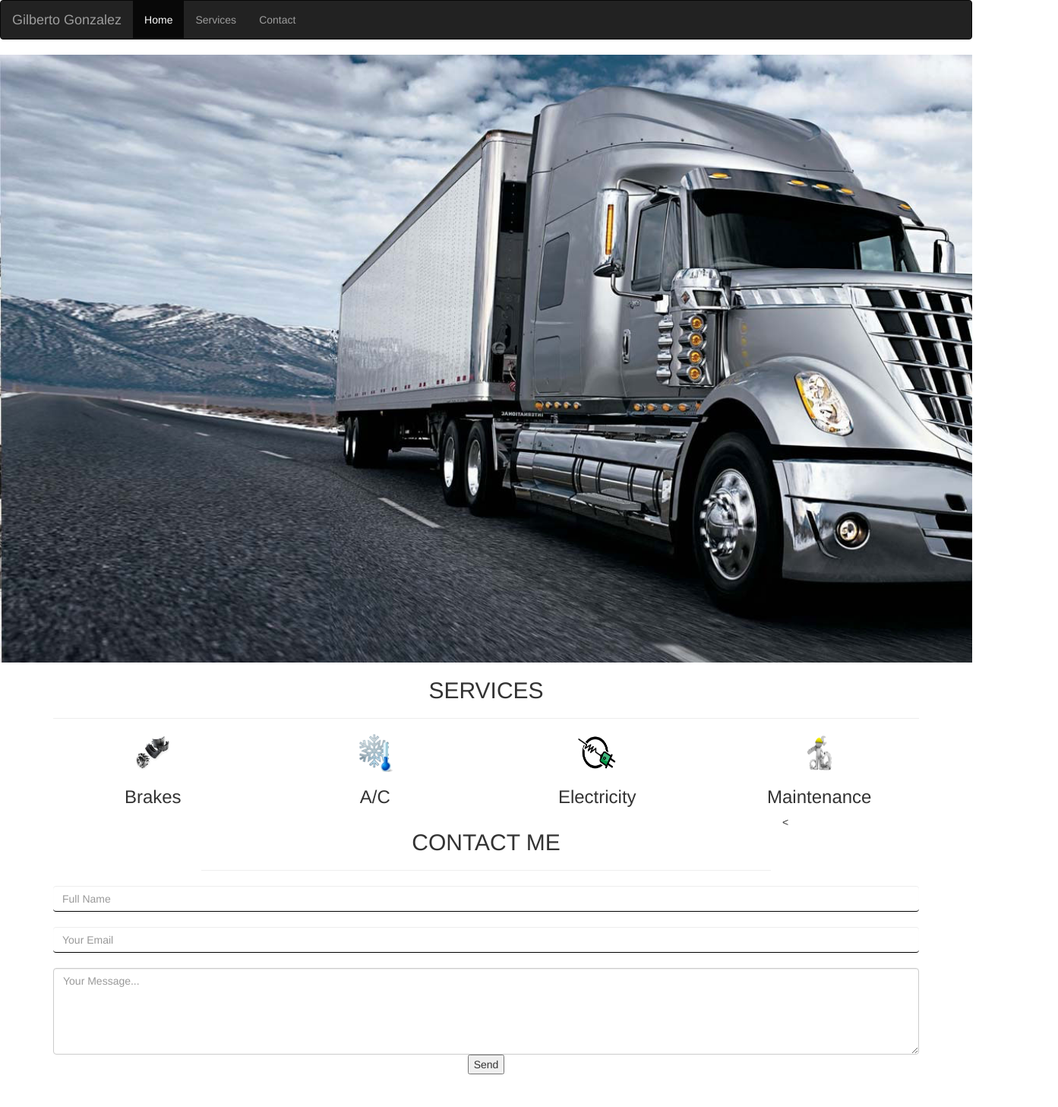
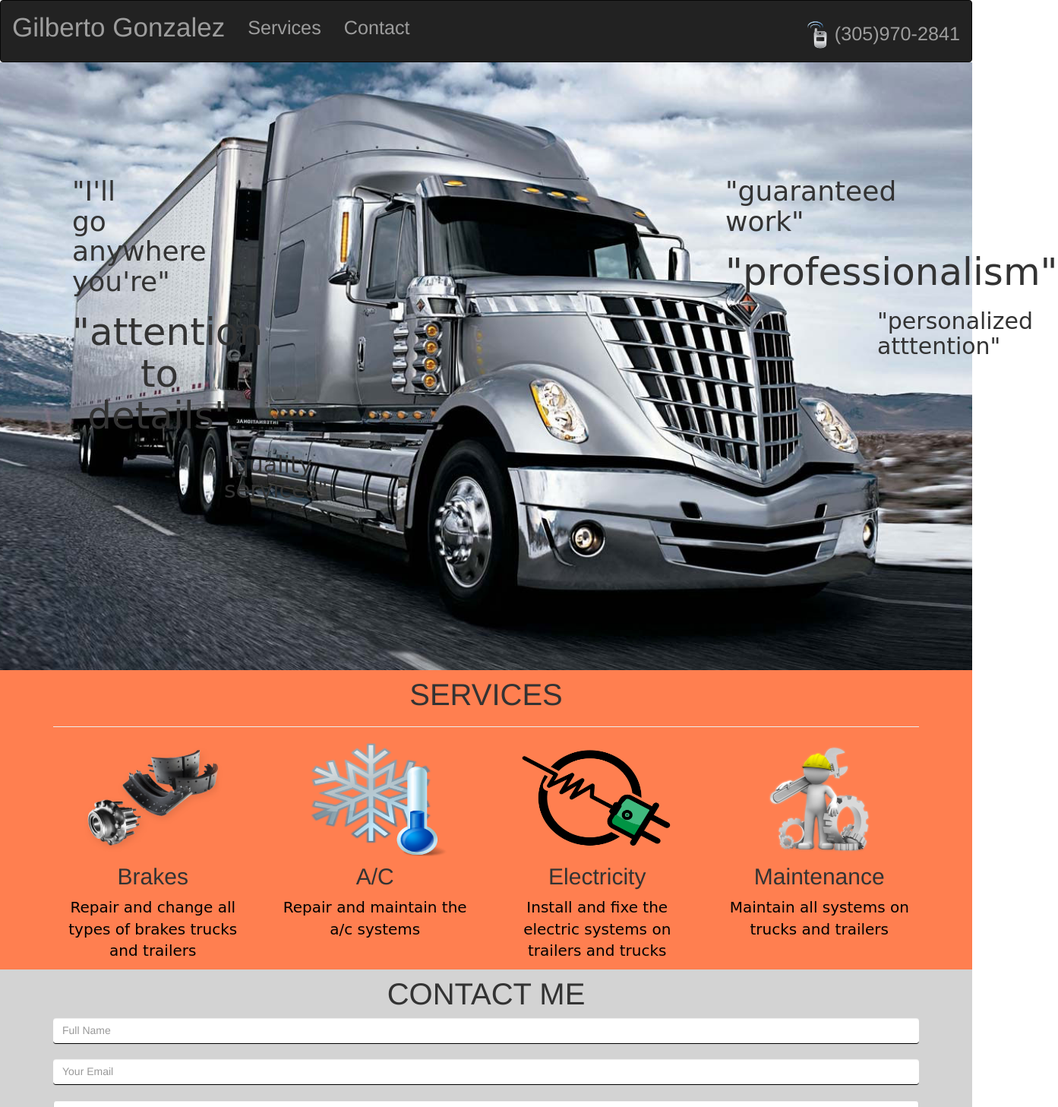
Before and after one commit to dairito90/truck-page, a plain HTML site: page index.html in a window 1280 px wide. Shown: the top 1457 px of the page at 76% size, 1393 px wide, since content can reach past the window. Drawn offline with nearby package versions, Linux system fonts and the light colour scheme.

Commit message:
page updated

```diff
--- a/css/main.css
+++ b/css/main.css
@@ -1,16 +1,22 @@
 .main-page {
     background-image: url('../img/silver-truck.jpg');
     background-size: cover;
+    background-position: center top;
     min-height: 100vh;
     position: relative;
+    padding: 10px;
+}
+
+.main-page .col-md-4 {
+    text-align: center;
+    padding:100px;
+
 }
 
 img {
-    width: 50px;
-    height: 50px;
+    width: 200px;
+    height: 150px;
 }
-
-
 
 input[type=text] {
     border: none;
@@ -22,10 +28,109 @@ input[type=email] {
     border: none;
     border-bottom: 1px solid black;
     margin-bottom: 20px;
+}
+
+input[type=submit] {
+    margin-bottom: 40px;
+}
+
+.navbar {
+    margin-bottom: 0;
+}
+
+.brakes-image, .ac, .electric, .main {
+    transition: all .3s;
+}
+
+.brakes-image:hover, .ac:hover, .electric:hover, .main:hover {
+    transform: scale(1.2);
+}
+
+h1{
+    transition: all .3s;
+}
+
+h1:hover{
+    transform: scale(1.2);
+}
+
+h2{
+    transition: all .3s;
+}
+
+h2:hover{
+    transform: scale(1.2);
+}
+
+
+h3{
+    transition: all .3s;
+}
+
+h3:hover{
+    transform: scale(1.2);
+}
+
+#contact {
+    background-color: #D3D3D3;
+}
+#services{
+    background-color: #FF7F50;
+}
+
+.phone {
+    width: 40px;
+    height: 40px;
+}
+
+.nav a {
+    font-size: 1.8em;
+    margin-top: 10px;
+}
+
+.navbar-brand {
+    margin-top: 10px;
+    font-size: 2.5em;
+}
+
+
+
+.main-page{
+    font-size: 100px;
+    text-align:justify;
+    font-family: cursive;
+}
+
+h2{
+    padding-bottom: : 40px;
+    font-size: 50px;
+}
+
+
+h1{
+    padding-top: 20px;
+    padding-right: 200px;
+}
+
+h3{
+    font-size: 30px;
+    padding-left: 200px;
+}
+
+
+h4{
+font-size: 40px;
 
 }
 
+h5{
+    font-size: 30px;
+}
 
-input[type=submit]{
-  margin-bottom: 40px;
+
+p{
+color:black;
+font-size: 20px;
+font-family:cursive;
+
 }
--- a/index.html
+++ b/index.html
@@ -5,8 +5,9 @@
     <meta charset="UTF-8">
     <meta name="viewport" content="width=device-width, initial-scale=1.0">
     <meta http-equiv="X-UA-Compatible" content="ie=edge">
+    <link href="https://maxcdn.bootstrapcdn.com/bootstrap/3.3.7/css/bootstrap.min.css" rel="stylesheet" integrity="sha384-BVYiiSIFeK1dGmJRAkycuHAHRg32OmUcww7on3RYdg4Va+PmSTsz/K68vbdEjh4u" crossorigin="anonymous">
+    <link rel="stylesheet" href="https://cdnjs.cloudflare.com/ajax/libs/animate.css/3.5.2/animate.min.css">
     <link rel="stylesheet" href="css/main.css">
-    <link href="https://maxcdn.bootstrapcdn.com/bootstrap/3.3.7/css/bootstrap.min.css" rel="stylesheet" integrity="sha384-BVYiiSIFeK1dGmJRAkycuHAHRg32OmUcww7on3RYdg4Va+PmSTsz/K68vbdEjh4u" crossorigin="anonymous">
     <title>Mechanic Page</title>
 </head>
 
@@ -20,21 +21,44 @@
                     <a class="navbar-brand" href="#">Gilberto Gonzalez</a>
                 </div>
                 <ul class="nav navbar-nav">
-                    <li class="active"><a href="#">Home</a></li>
-                    <li><a href="#">Services</a></li>
-                    <li><a href="#">Contact</a></li>
+                    <li><a href="#services">Services</a></li>
+                    <li><a href="#contact">Contact</a></li>
+                </ul>
+                <ul class="nav navbar-nav navbar-right">
+
+                    <li>
+                        <a href="#"><img class="phone" src="img/phone.png" alt="">(305)970-2841</a>
+                    </li>
+
                 </ul>
             </div>
         </nav>
 
     </header>
 
-    <div class="main-page"></div>
+    <div class="main-page">
+        <div class="row">
+            <div  class="col-md-4">
+                <h1>"I'll go anywhere you're"</h1>
+                <h2>"attention to details"</h2>
+                <h3 class="quality">"quality services" </h3>
+            </div>
+            <div class="col-md-4">
+
+            </div>
+            <div class="col-md-4">
+                <h1>"guaranteed work"</h>
+                <h2>"professionalism"</h2>
+                <h3>"personalized atttention"</h3>
+            </div>
+        </div>
+    </div>
+
     <section id="services">
         <div class="container">
             <div class="row">
                 <div class="col-lg-12 text-center">
-                    <h2 class="section-heading">SERVICES</h2>
+                    <h4 class="section-heading animated">SERVICES</h4>
                     <hr class="primary">
                 </div>
             </div>
@@ -43,32 +67,32 @@
             <div class="row">
                 <div class="col-lg-3 col-md-6 text-center">
                     <div class="service-box">
-                        <img src="img/brake.png" alt="">
-                        <h3>Brakes</h3>
-                        <p class="text-muted"></p>
+                        <img class="brakes-image" src="img/brake.png" alt="">
+                        <h5>Brakes</h5>
+                        <p >Repair and change all types of brakes trucks and trailers</p>
                     </div>
                 </div>
                 <div class="col-lg-3 col-md-6 text-center">
                     <div class="service-box">
-                        <img src="img/cold.png" alt="">
-                        <h3>A/C</h3>
-                        <p class="text-muted"></p>
+                        <img class="ac" src="img/cold.png" alt="">
+                        <h5>A/C</h5>
+                        <p >Repair and maintain the a/c systems</p>
                     </div>
                 </div>
                 <div class="col-lg-3 col-md-6 text-center">
                     <div class="service-box">
-                        <img src="img/electric.png" alt="">
-                        <h3>Electricity</h3>
-                        <p class="text-muted"></p>
+                        <img class="electric" src="img/electric.png" alt="">
+                        <h5>Electricity</h5>
+                        <p>Install and fixe the electric systems on trailers and trucks</p>
                     </div>
                 </div>
                 <div class="col-lg-3 col-md-6 text-center">
                     <div class="service-box">
-                      <img src="img/maintenance.png" alt="">
+                        <img class="main" src="img/maintenance.png" alt="">
                         </a>
 
-                        <h3>Maintenance</h3>
-                        <p class="text-muted"></p>
+                        <h5>Maintenance</h5>
+                        <p>Maintain all systems on trucks and trailers</p>
                     </div>
                 </div>
             </div>
@@ -80,15 +104,13 @@
             <div class="row">
 
                 <div class="col-lg-8 col-lg-offset-2 text-center">
-                        <h2 class="section-heading">CONTACT ME</h2>
-                        <hr class="primary">
+                    <h4 class="section-heading animated">CONTACT ME</h4>
 
                 </div>
-                    <
                  <div class="col-lg-12 text-center">
 
                     <form action="http://fvi-grad.com:4004/email" method="post">
-                          <input type="text" name="dest_email" value="dairolrpichardo90@yahoo.com" style="display: none">
+                        <input type="text" name="dest_email" value="gilbegonza@yahoo.com" style="display: none">
                         <input class="form-control" type="text" name="full_name" value="" placeholder="Full Name">
                         <input class="form-control" type="email" name="email" value="" placeholder="Your Email">
                         <textarea class="form-control" name="message" cols="50" rows="5" placeholder="Your Message..."></textarea>
--- a/js/main.js
+++ b/js/main.js
@@ -0,0 +1,21 @@
+$(function() {
+  $('a[href*="#"]:not([href="#"])').click(function() {
+    if (location.pathname.replace(/^\//,'') == this.pathname.replace(/^\//,'') && location.hostname == this.hostname) {
+      var target = $(this.hash);
+      target = target.length ? target : $('[name=' + this.hash.slice(1) +']');
+      if (target.length) {
+        $('html, body').animate({
+          scrollTop: target.offset().top
+        }, 1000);
+        return false;
+      }
+    }
+  });
+});
+
+$('.section-heading').click(function() {
+    $(this).addClass('headShake');
+    setTimeout(function() {
+        $('.section-heading').removeClass('headShake');
+    }, 400);
+});
```
Also changed, not shown: img/phone.png (added). Lines whose indentation alone changed are shown as unchanged.
